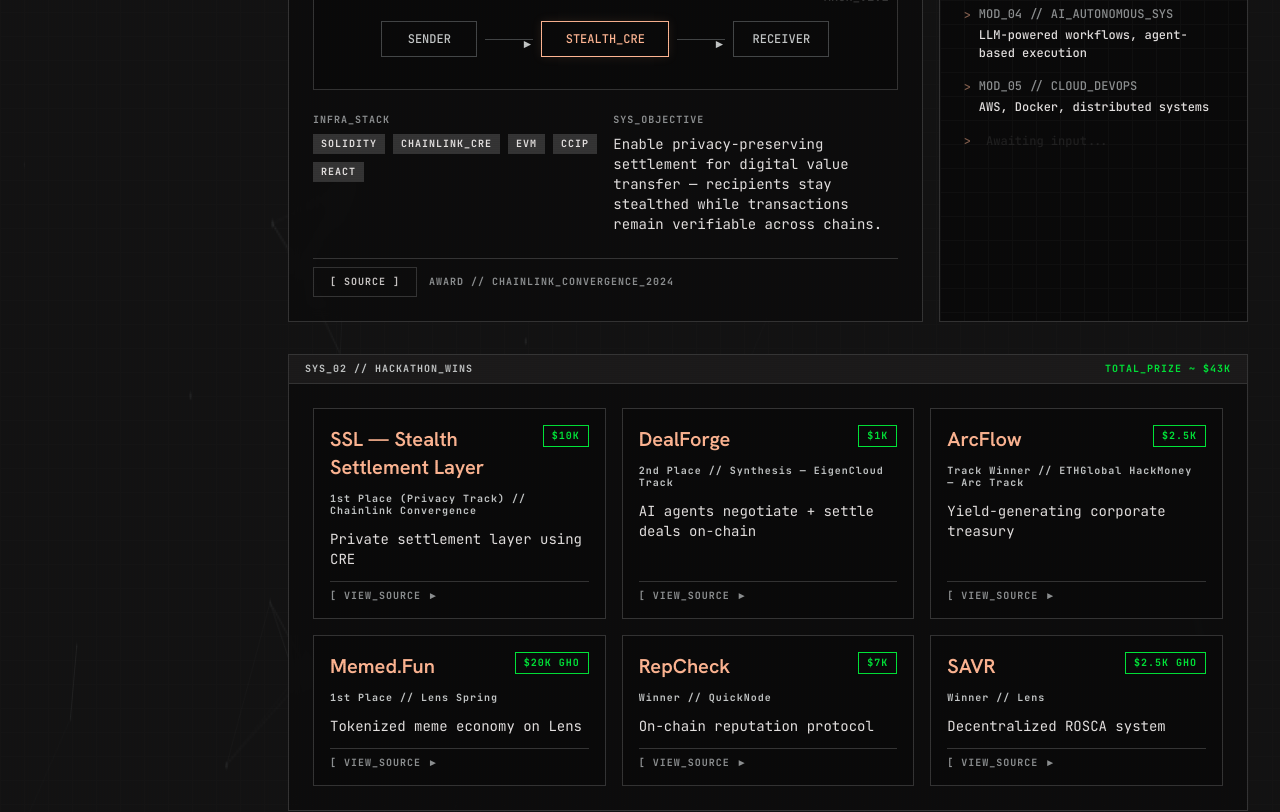
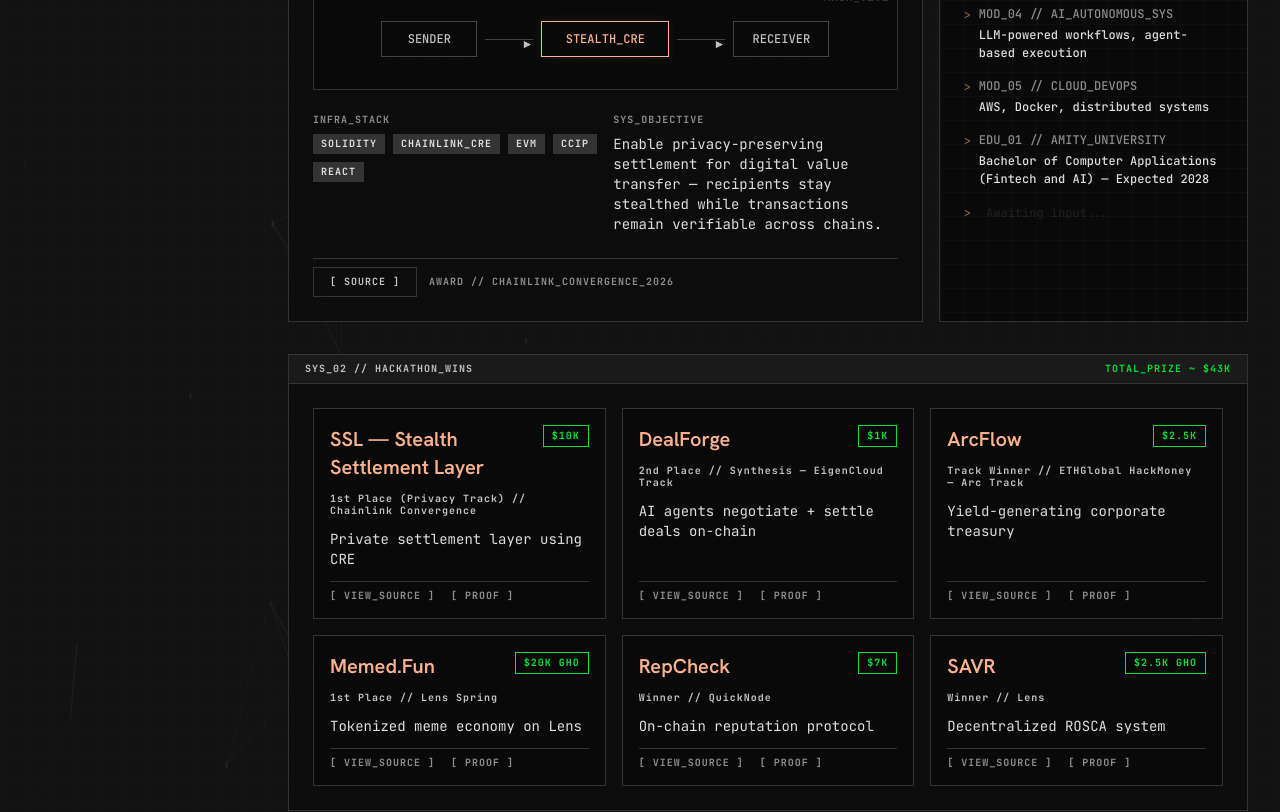
Before and after one commit to furqaannabi/furqaannabi, a Next.js app in the folder web/: page / in a window 1280 px wide. Shown: the part 900-1712 px from the top of the page. Built offline with nearby package versions, Linux system fonts and the light colour scheme.

Commit message:
feat: initialize web directory and implement portfolio home page with hackathon dashboard

```diff
--- a/web/src/app/page.tsx
+++ b/web/src/app/page.tsx
@@ -7,6 +7,7 @@
   prize: string;
   description: string;
   href: string;
+  proof?: string;
 };
 
 const HACKATHON_WINS: Win[] = [
@@ -17,6 +18,7 @@
     prize: "$10K",
     description: "Private settlement layer using CRE",
     href: "https://github.com/furqaannabi/ssl",
+    proof: "https://blog.chain.link/convergence-hackathon-winners/",
   },
   {
     name: "DealForge",
@@ -25,6 +27,7 @@
     prize: "$1K",
     description: "AI agents negotiate + settle deals on-chain",
     href: "https://github.com/furqaannabi/DealForge",
+    proof: "https://synthesis.md/projects/#project/dealforge-9b3f",
   },
   {
     name: "ArcFlow",
@@ -33,6 +36,7 @@
     prize: "$2.5K",
     description: "Yield-generating corporate treasury",
     href: "https://github.com/furqaannabi/arcflow",
+    proof: "https://ethglobal.com/showcase/arcflow-rwysr",
   },
   {
     name: "Memed.Fun",
@@ -41,6 +45,7 @@
     prize: "$20K GHO",
     description: "Tokenized meme economy on Lens",
     href: "https://github.com/furqaannabi/memed",
+    proof: "https://x.com/i/status/1929966819940676062",
   },
   {
     name: "RepCheck",
@@ -49,6 +54,7 @@
     prize: "$7K",
     description: "On-chain reputation protocol",
     href: "https://github.com/furqaannabi/repcheck",
+    proof: "https://devfolio.co/projects/repcheck-0e48",
   },
   {
     name: "SAVR",
@@ -57,6 +63,7 @@
     prize: "$2.5K GHO",
     description: "Decentralized ROSCA system",
     href: "https://github.com/furqaannabi/savr",
+    proof: "https://x.com/i/status/1879908057700016179",
   },
 ];
 
@@ -367,7 +374,7 @@
                     [ SOURCE ]
                   </a>
                   <span className="font-label-caps text-label-caps text-outline self-center">
-                    AWARD // CHAINLINK_CONVERGENCE_2024
+                    AWARD // CHAINLINK_CONVERGENCE_2026
                   </span>
                 </div>
               </div>
@@ -445,6 +452,17 @@
                       </span>
                     </div>
                   </li>
+                  <li className="flex gap-2">
+                    <span className="text-secondary opacity-50">&gt;</span>
+                    <div>
+                      <span className="text-outline text-xs block mb-1">
+                        EDU_01 // AMITY_UNIVERSITY
+                      </span>
+                      <span className="text-on-surface">
+                        Bachelor of Computer Applications (Fintech and AI) — Expected 2028
+                      </span>
+                    </div>
+                  </li>
                   <li className="flex gap-2 opacity-50">
                     <span className="text-secondary blinking-cursor">&gt;</span>
                     <span className="text-surface-variant">
@@ -470,12 +488,9 @@
               </div>
               <div className="p-module-padding grid grid-cols-1 md:grid-cols-2 lg:grid-cols-3 gap-gutter">
                 {HACKATHON_WINS.map((win) => (
-                  <a
+                  <div
                     key={win.name}
-                    href={win.href}
-                    target="_blank"
-                    rel="noopener noreferrer"
-                    className="module-border bg-[#0A0A0A] p-4 flex flex-col gap-3 hover:border-secondary transition-colors group"
+                    className="module-border bg-[#0A0A0A] p-4 flex flex-col gap-3 group"
                   >
                     <div className="flex items-start justify-between gap-2">
                       <h3 className="font-headline-sm text-headline-sm text-secondary group-hover:text-white transition-colors">
@@ -491,10 +506,17 @@
                     <p className="font-body-md text-body-md text-on-surface text-sm">
                       {win.description}
                     </p>
-                    <div className="mt-auto pt-2 border-t border-surface-variant font-label-caps text-label-caps text-outline group-hover:text-secondary transition-colors">
-                      [ VIEW_SOURCE ►
+                    <div className="mt-auto pt-2 border-t border-surface-variant font-label-caps text-label-caps text-outline flex gap-4">
+                      <a href={win.href} target="_blank" rel="noopener noreferrer" className="hover:text-secondary transition-colors">
+                        [ VIEW_SOURCE ]
+                      </a>
+                      {win.proof && (
+                        <a href={win.proof} target="_blank" rel="noopener noreferrer" className="hover:text-secondary transition-colors">
+                          [ PROOF ]
+                        </a>
+                      )}
                     </div>
-                  </a>
+                  </div>
                 ))}
               </div>
             </section>
```
Also changed, not shown: 2 other files (tests, documents, lock files or other folders).
